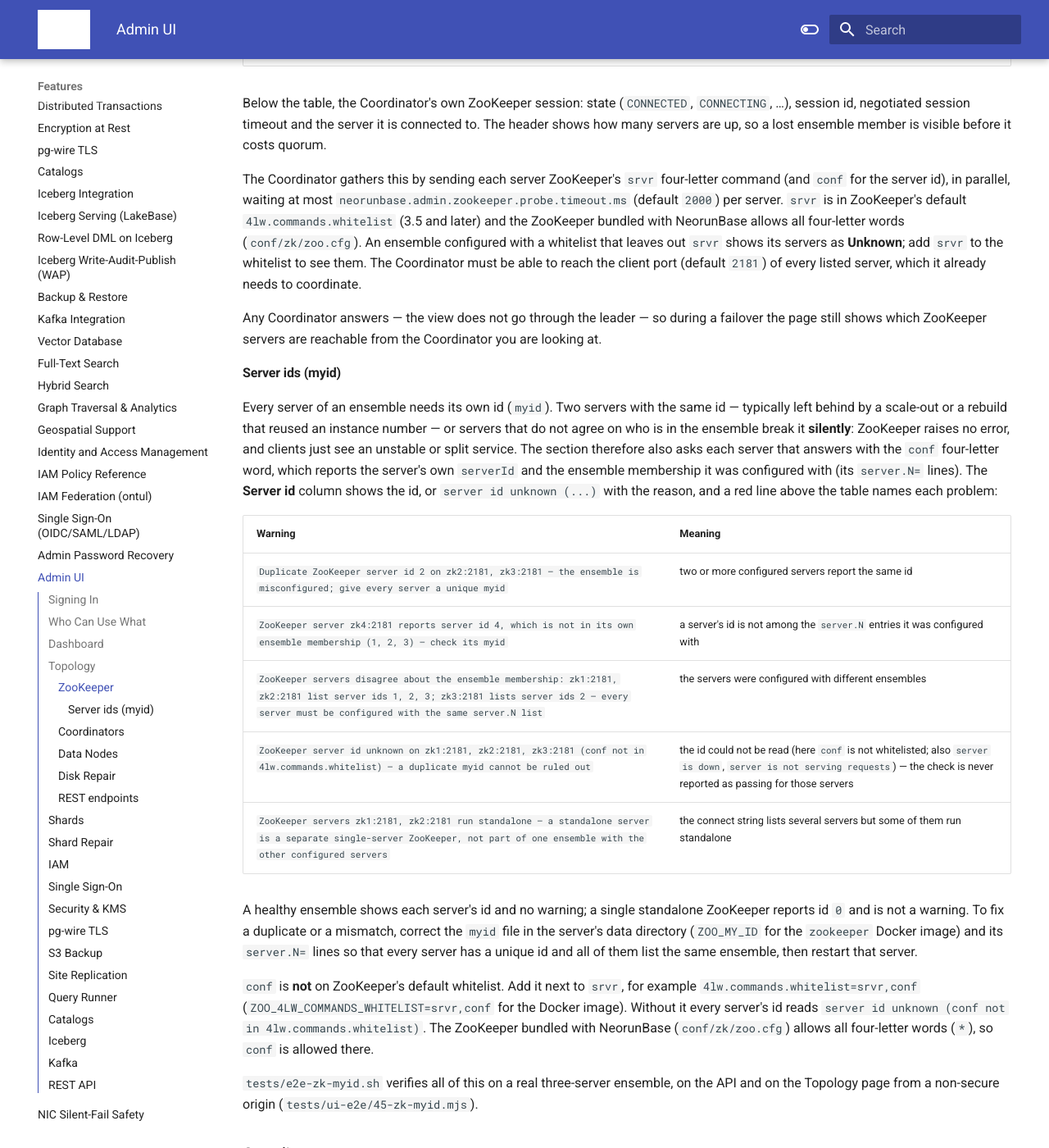
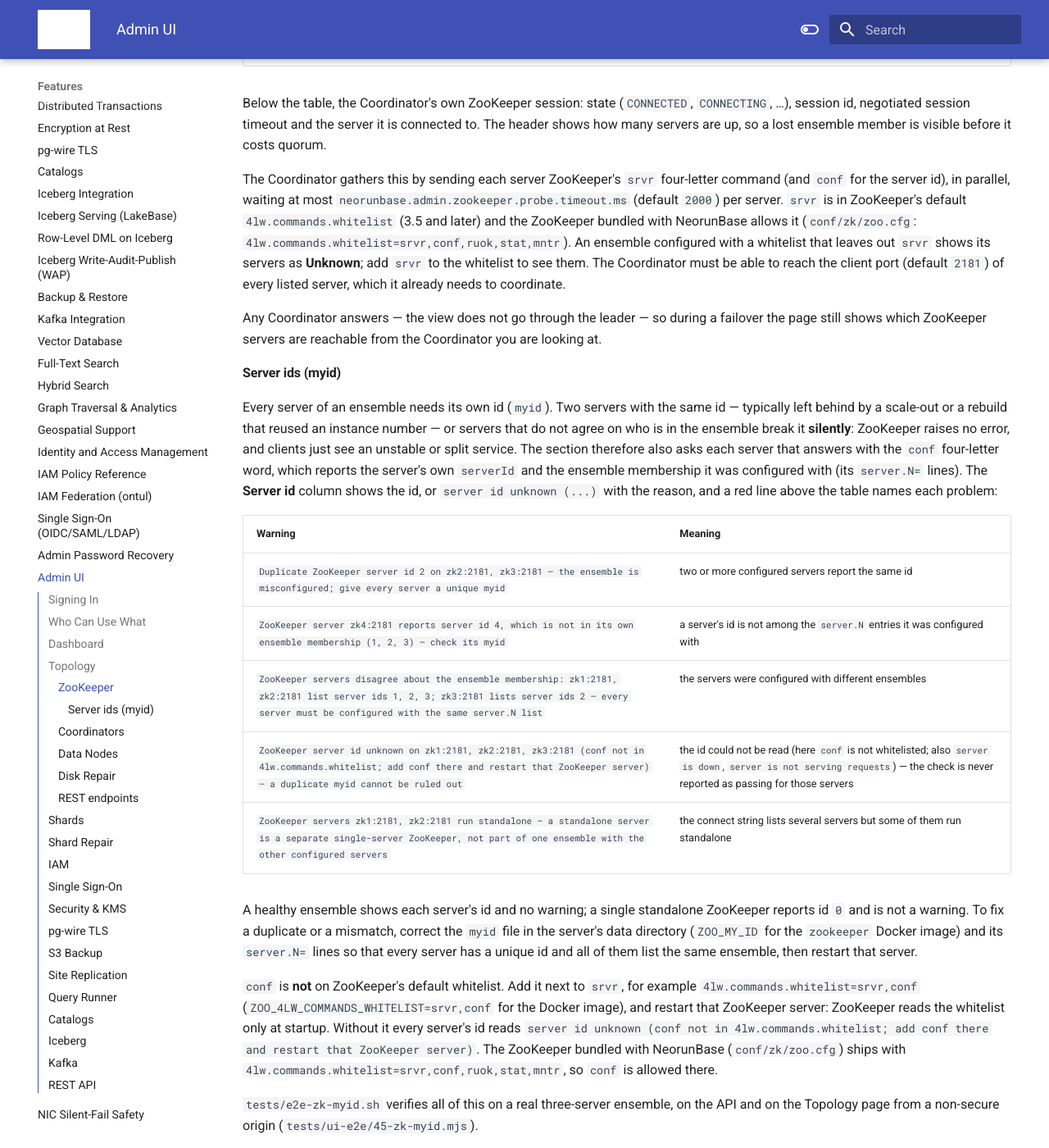
Before and after one commit to cloudcheflabs/neorunbase-docs, an MkDocs documentation site: the page built from docs/features/admin-ui.md, in a window 1280 px wide and 1400 px high, scrolled down 2037 px. Shown: the whole window at 82% size. Built offline with MkDocs 1.6.1 and Material for MkDocs 9.7.7, drawn with Linux system fonts in a browser that asks for light colours; the version menu is left out; grey boxes are pictures that could not be loaded.

Commit message:
docs(topology): server id unknown names the ZooKeeper restart; bundled zoo.cfg whitelist srvr,conf,ruok,stat,mntr
Co-Authored-By: Claude Opus 5.5 <noreply@anthropic.com>

```diff
--- a/docs/features/admin-ui.md
+++ b/docs/features/admin-ui.md
@@ -79,7 +79,7 @@ servers are up, so a lost ensemble member is visible before it costs quorum.
 The Coordinator gathers this by sending each server ZooKeeper's `srvr` four-letter command (and
 `conf` for the server id), in parallel, waiting at most `neorunbase.admin.zookeeper.probe.timeout.ms` (default `2000`) per server.
 `srvr` is in ZooKeeper's default `4lw.commands.whitelist` (3.5 and later) and the ZooKeeper bundled
-with NeorunBase allows all four-letter words (`conf/zk/zoo.cfg`). An ensemble configured with a
+with NeorunBase allows it (`conf/zk/zoo.cfg`: `4lw.commands.whitelist=srvr,conf,ruok,stat,mntr`). An ensemble configured with a
 whitelist that leaves out `srvr` shows its servers as **Unknown**; add `srvr` to the whitelist to see
 them. The Coordinator must be able to reach the client port (default `2181`) of every listed server,
 which it already needs to coordinate.
@@ -102,7 +102,7 @@ was configured with (its `server.N=` lines). The **Server id** column shows the
 | `Duplicate ZooKeeper server id 2 on zk2:2181, zk3:2181 — the ensemble is misconfigured; give every server a unique myid` | two or more configured servers report the same id |
 | `ZooKeeper server zk4:2181 reports server id 4, which is not in its own ensemble membership (1, 2, 3) — check its myid` | a server's id is not among the `server.N` entries it was configured with |
 | `ZooKeeper servers disagree about the ensemble membership: zk1:2181, zk2:2181 list server ids 1, 2, 3; zk3:2181 lists server ids 2 — every server must be configured with the same server.N list` | the servers were configured with different ensembles |
-| `ZooKeeper server id unknown on zk1:2181, zk2:2181, zk3:2181 (conf not in 4lw.commands.whitelist) — a duplicate myid cannot be ruled out` | the id could not be read (here `conf` is not whitelisted; also `server is down`, `server is not serving requests`) — the check is never reported as passing for those servers |
+| `ZooKeeper server id unknown on zk1:2181, zk2:2181, zk3:2181 (conf not in 4lw.commands.whitelist; add conf there and restart that ZooKeeper server) — a duplicate myid cannot be ruled out` | the id could not be read (here `conf` is not whitelisted; also `server is down`, `server is not serving requests`) — the check is never reported as passing for those servers |
 | `ZooKeeper servers zk1:2181, zk2:2181 run standalone — a standalone server is a separate single-server ZooKeeper, not part of one ensemble with the other configured servers` | the connect string lists several servers but some of them run standalone |
 
 A healthy ensemble shows each server's id and no warning; a single standalone ZooKeeper reports id
@@ -111,10 +111,11 @@ data directory (`ZOO_MY_ID` for the `zookeeper` Docker image) and its `server.N=
 every server has a unique id and all of them list the same ensemble, then restart that server.
 
 `conf` is **not** on ZooKeeper's default whitelist. Add it next to `srvr`, for example
-`4lw.commands.whitelist=srvr,conf` (`ZOO_4LW_COMMANDS_WHITELIST=srvr,conf` for the Docker image).
-Without it every server's id reads `server id unknown (conf not in 4lw.commands.whitelist)`.
-The ZooKeeper bundled with NeorunBase (`conf/zk/zoo.cfg`) allows all four-letter words (`*`),
-so `conf` is allowed there.
+`4lw.commands.whitelist=srvr,conf` (`ZOO_4LW_COMMANDS_WHITELIST=srvr,conf` for the Docker image),
+and restart that ZooKeeper server: ZooKeeper reads the whitelist only at startup.
+Without it every server's id reads `server id unknown (conf not in 4lw.commands.whitelist; add conf there and restart that ZooKeeper server)`.
+The ZooKeeper bundled with NeorunBase (`conf/zk/zoo.cfg`) ships with
+`4lw.commands.whitelist=srvr,conf,ruok,stat,mntr`, so `conf` is allowed there.
 
 `tests/e2e-zk-myid.sh` verifies all of this on a real three-server ensemble, on the API and on the
 Topology page from a non-secure origin (`tests/ui-e2e/45-zk-myid.mjs`).
```
Also changed, not shown: docs/configuration/configuration.md (+1 -1 lines).
